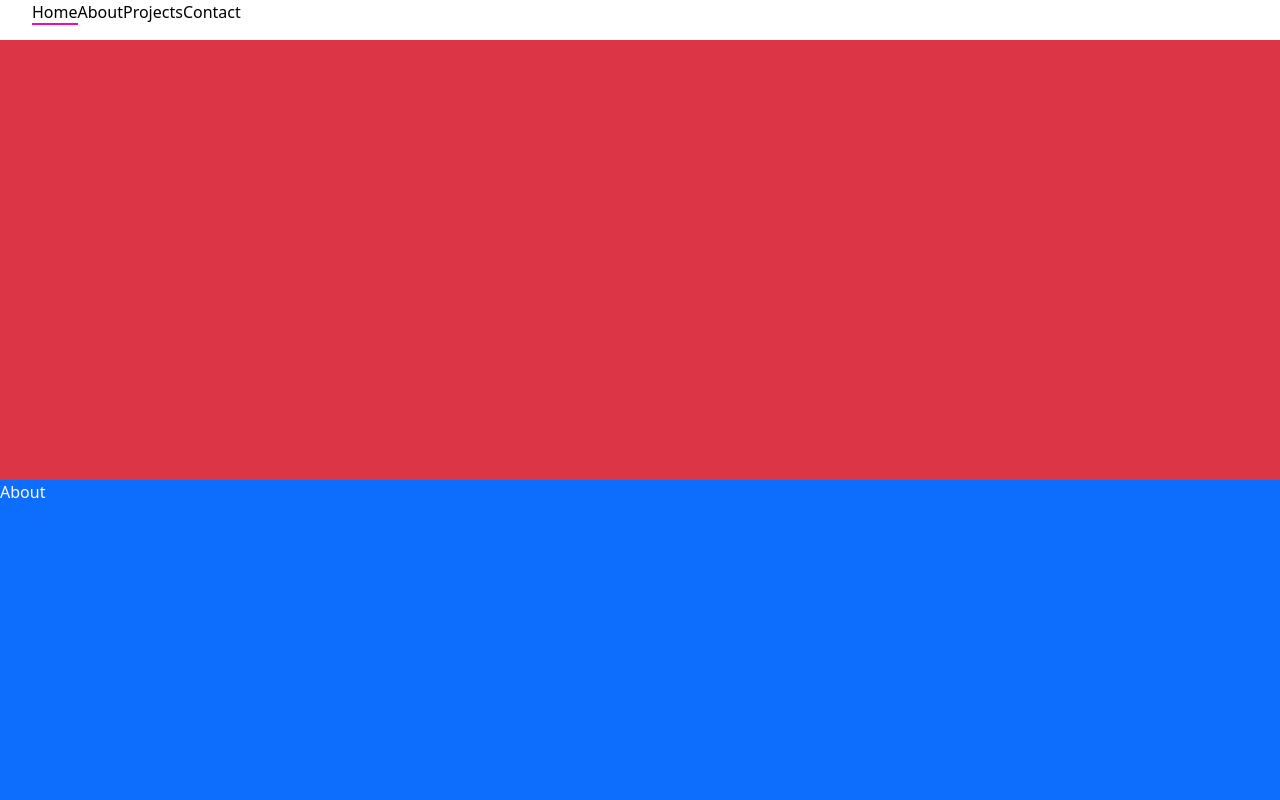
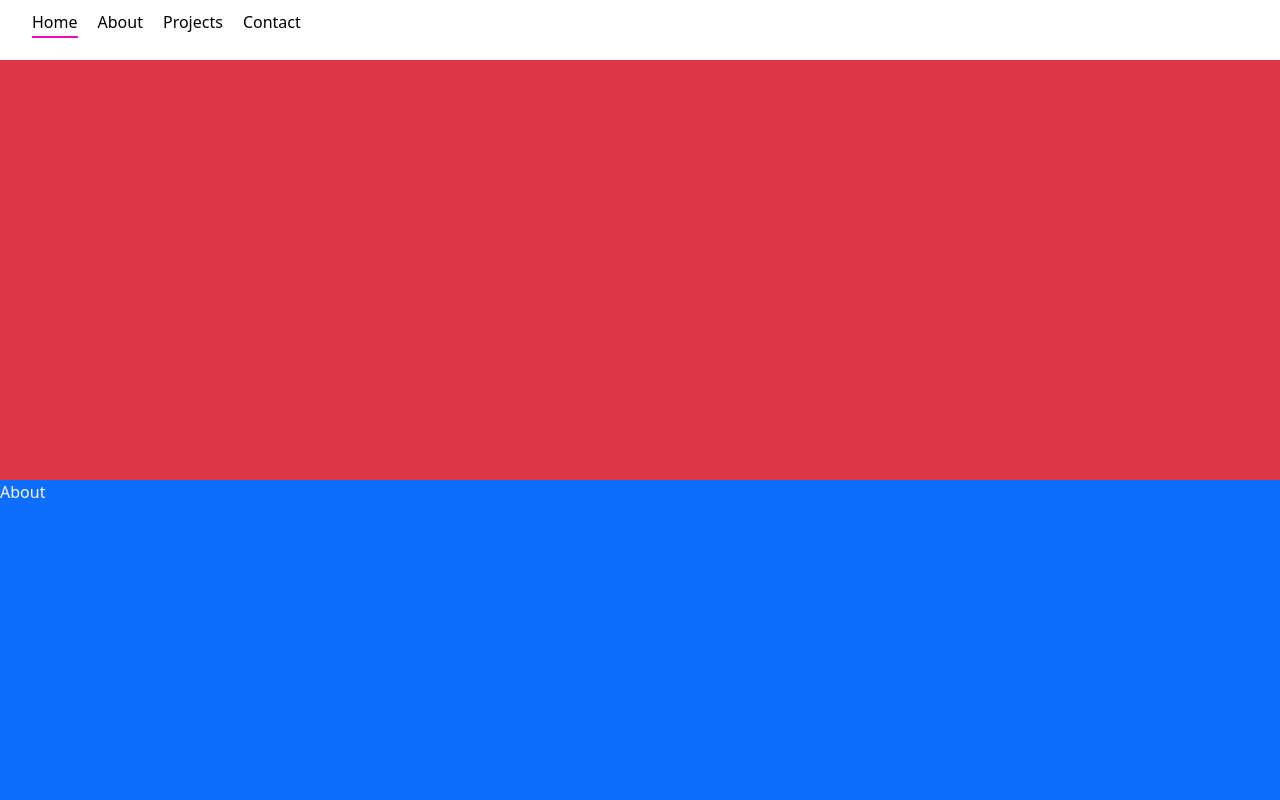
Before and after one commit to tatyanakarlen/new_portfolio, a Next.js app: page / in a window 1280 px wide. Shown: the top 800 px of the page. Built offline with nearby package versions, Linux system fonts and the light colour scheme.

Commit message:
active link with animated transition working

```diff
--- a/src/app/page.tsx
+++ b/src/app/page.tsx
@@ -9,37 +9,11 @@ export default function Home() {
 
   const [activeSection, setActiveSection] = useState('home'); // Initialize active section
 
-  // Handle scroll event
-  const handleScroll = () => {
-    const scrollPos = window.scrollY; // Get current scroll position
 
-    sections.forEach((section) => {
-      const sectionElement = document.getElementById(section); // Get section element by ID
-      if (sectionElement) {
-        const sectionTop = sectionElement.offsetTop; // Get the top position of the section
-        const sectionHeight = sectionElement.offsetHeight; // Get the height of the section
 
-        // Check if the scroll position is within this section's range
-        if (scrollPos >= sectionTop && scrollPos < sectionTop + sectionHeight) {
-          setActiveSection(section); // Update the active section state
-        }
-      }
-    });
-  };
-
-  // Attach scroll event listener
-  useEffect(() => {
-    window.addEventListener('scroll', handleScroll); // Add scroll event listener
-    return () => {
-      window.removeEventListener('scroll', handleScroll); // Clean up on unmount
-    };
-  }, []);
-
-  // List of section IDs for tracking
-  const sections = ['home', 'about', 'projects', 'contact'];
   return (
    <div className="text-light">
-    <NavBar activeSection={activeSection}/>
+    <NavBar activeSection={activeSection} setActiveSection={setActiveSection} />
 
     <div className={`bg-danger ${styles.fakeSection}`} id="home"><h1>Home</h1></div>
     <div  className={`bg-primary ${styles.fakeSection}`} id="about">About</div>
--- a/src/components/NavBar/NavBar.module.css
+++ b/src/components/NavBar/NavBar.module.css
@@ -1,19 +1,41 @@
-.ul a {
+/* Higher specificity targeting the links inside the list */
+.ul li a.active::after {
+    width: 100%; /* Full width of the link when active */
+  }
+
+  /* Base link styling */
+  .ul li a {
     text-decoration: none;
     color: black;
-
-
+    position: relative; /* Required for the pseudo-element positioning */
+    padding-bottom: 5px; /* Adds space for the underline */
   }
 
+  /* Navigation list styles */
   .ul {
     list-style: none;
+    display: flex;
+    gap: 20px;
   }
 
-.active {
-    border-bottom: 2px solid rgb(234, 11, 186); /* Pink underline for active link */
+  /* Common styling for the underline */
+  .ul li a::after {
+    content: '';
+    position: absolute;
+    bottom: 0;
+    left: 0;
+    width: 0%; /* Hidden at first */
+    height: 2px; /* Thickness of the underline */
+    background-color: rgb(234, 11, 186); /* Pink underline color */
+    transition: width 0.3s ease-in-out; /* Smooth transition for underline */
   }
 
+  /* Nav bar styles */
   .nav {
     position: fixed;
+    top: 0;
+    width: 100%;
     background-color: white;
+    z-index: 10; /* Ensures nav is on top */
+    padding: 10px 0;
   }
--- a/src/components/NavBar/NavBar.tsx
+++ b/src/components/NavBar/NavBar.tsx
@@ -3,16 +3,29 @@ import { Nav } from 'react-bootstrap'
 import Link from 'next/link'
 import styles from './NavBar.module.css'
 
-const NavBar = ( {activeSection} ) => {
+const NavBar = ( {activeSection, setActiveSection} ) => {
+
+  const handleClick = (section) => {
+    setActiveSection(section);
+  };
+
 
   return (
     <nav className={`d-flex w-100 ${styles.nav}`}>
 
     <ul className={`${styles.ul} d-flex`}>
-      <li><Link className={activeSection === 'home' ? styles.active : ''} href="#home">Home</Link></li>
-      <li><Link className={activeSection === 'about' ? styles.active : ''} href="#about">About</Link></li>
-      <li><Link className={activeSection === 'projects' ? styles.active : ''} href="#projects">Projects</Link></li>
-      <li><Link className={activeSection === 'contact' ? styles.active : ''} href="#contact">Contact</Link></li>
+      <li><Link
+       onClick={() => handleClick('home')}
+      className={activeSection === 'home' ? styles.active : ''} href="#home">Home</Link></li>
+      <li><Link
+       onClick={() => handleClick('about')}
+      className={activeSection === 'about' ? styles.active : ''} href="#about">About</Link></li>
+      <li><Link
+       onClick={() => handleClick('projects')}
+      className={activeSection === 'projects' ? styles.active : ''} href="#projects">Projects</Link></li>
+      <li><Link
+       onClick={() => handleClick('contact')}
+      className={activeSection === 'contact' ? styles.active : ''} href="#contact">Contact</Link></li>
     </ul>
   </nav>
   )
```
Lines whose indentation alone changed are shown as unchanged.
